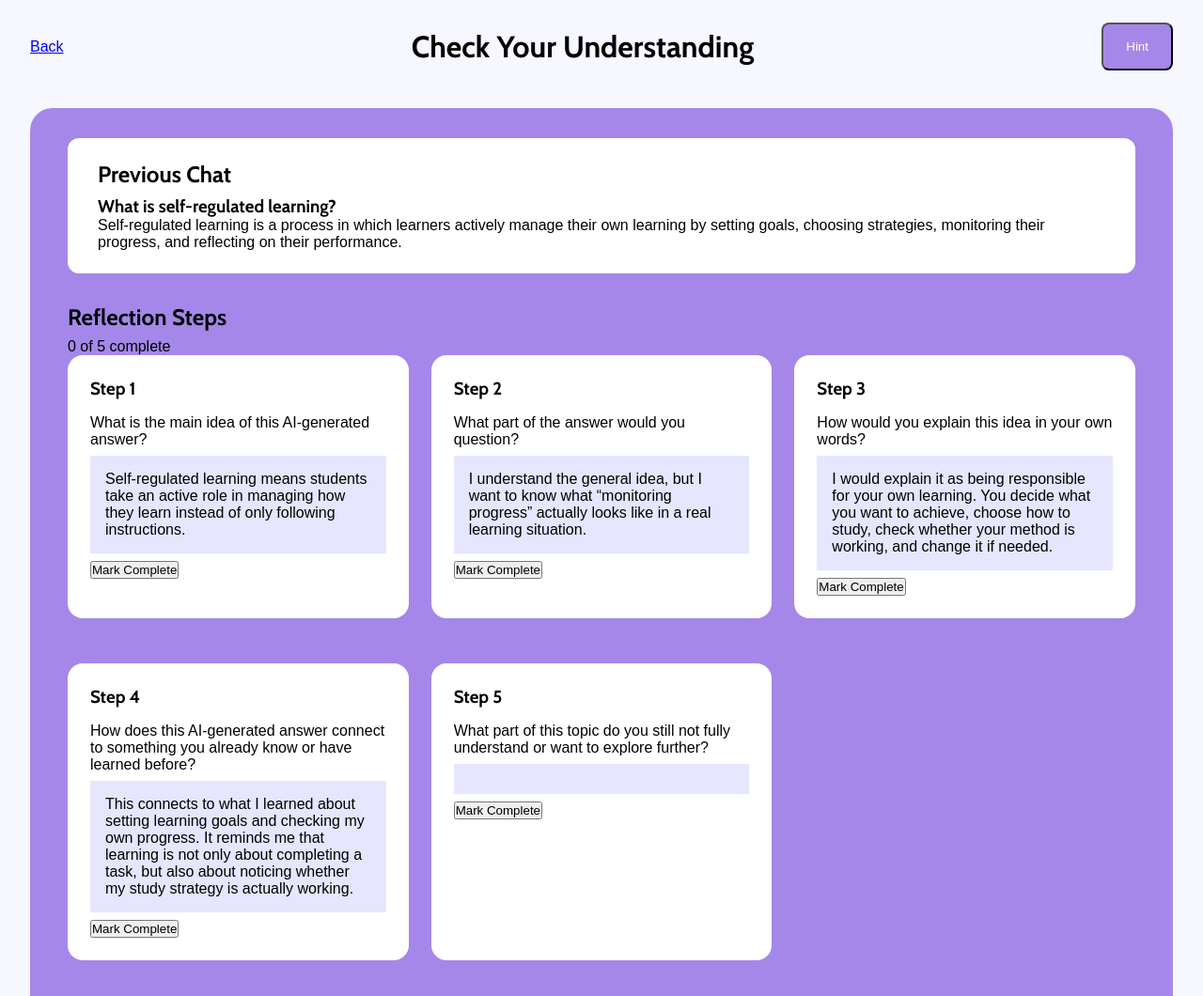
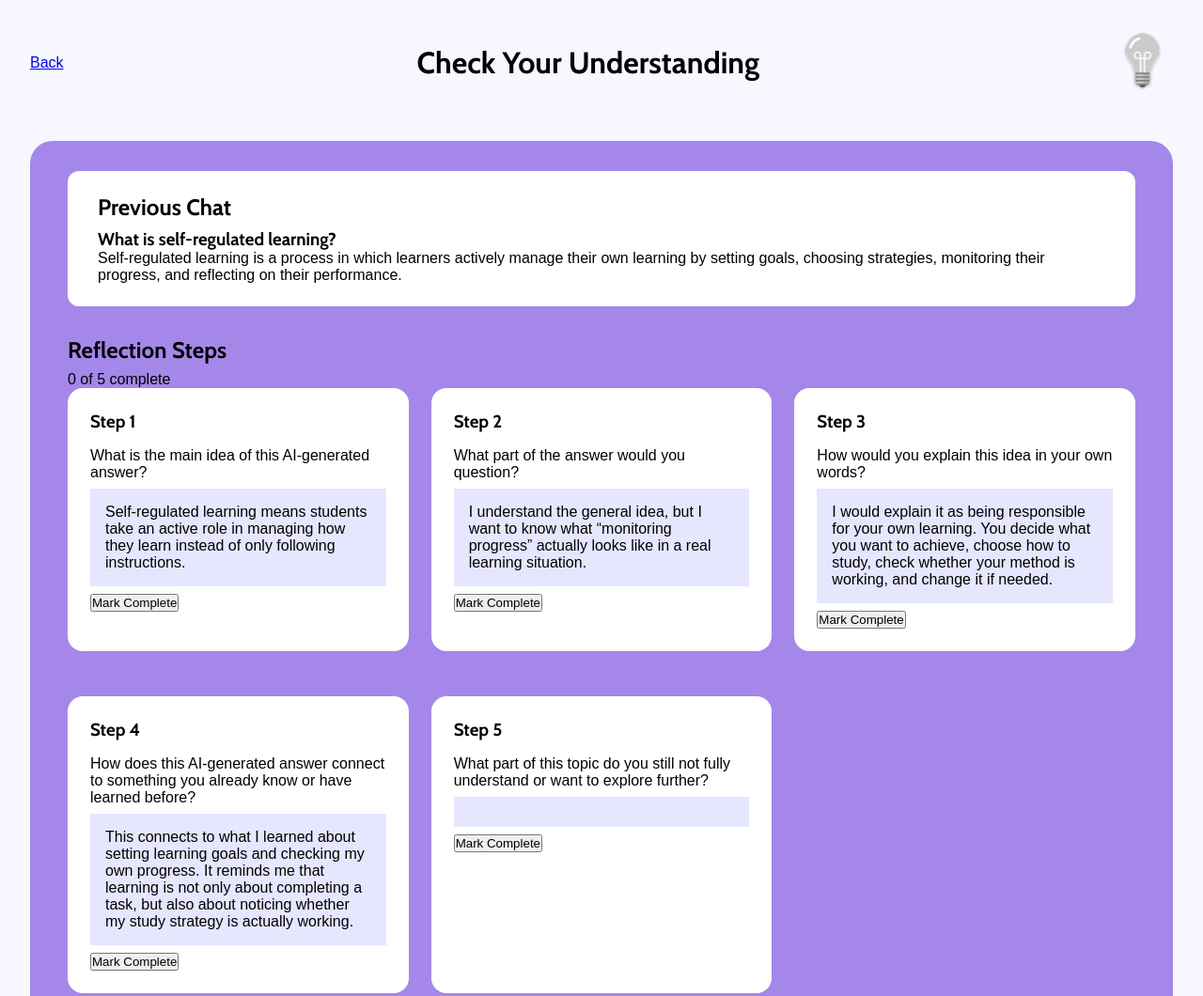
Before and after one commit to yx3969/f26-nyu-project-Xiang-Yichen, a plain HTML site: page index.html in a window 1280 px wide. Shown: the top 1060 px of the page at 94% size. Drawn offline with nearby package versions, Linux system fonts and the light colour scheme; a web font is replaced by a local one.

Commit message:
Turn the Hint button into a light bulb image

```diff
--- a/index.html
+++ b/index.html
@@ -25,7 +25,9 @@
       <header>
         <a href="#">Back</a>
         <h1>Check Your Understanding</h1>
-        <button id="hint-button" class="hint-button">Hint</button>
+        <button id="hint-button" class="hint-button" aria-label="Show hint">
+          <img id="hint-icon" src="images/bulb.png" alt="Hint">
+        </button>
       </header>
 
       <!-- REMINDER SECTION -->
--- a/script.js
+++ b/script.js
@@ -6,6 +6,7 @@ let completedSteps = [];
 
 const hintButton = document.getElementById("hint-button");
 const hintMessage = document.getElementById("hint-message");
+const hintIcon = document.getElementById("hint-icon");
 const progressMessage = document.getElementById("progress-message");
 
 hintButton.addEventListener("click", () => {
@@ -63,10 +64,12 @@ function render() {
   // Update hint from state
   if (hintIsOpen) {
       hintMessage.classList.remove("is-hidden");
-      hintButton.textContent = "Hide Hint";
+      hintIcon.classList.add("is-on");
+      hintButton.setAttribute("aria-label", "Hide hint");
     } else {
       hintMessage.classList.add("is-hidden");
-      hintButton.textContent = "Hint";
+      hintIcon.classList.remove("is-on");
+      hintButton.setAttribute("aria-label", "Show hint");
     }
 
   // Loop through data and create elements
--- a/style.css
+++ b/style.css
@@ -184,3 +184,20 @@ footer{
   text-align: center;
   padding: 16px 0;
 }
+
+.hint-button {
+  background: none;
+  border: none;
+  padding: 8px;
+  cursor: pointer;
+}
+
+#hint-icon {
+  width: 48px;
+  height: auto;
+  filter: grayscale(100%);
+}
+
+#hint-icon.is-on {
+  filter: grayscale(0%);
+}
```
